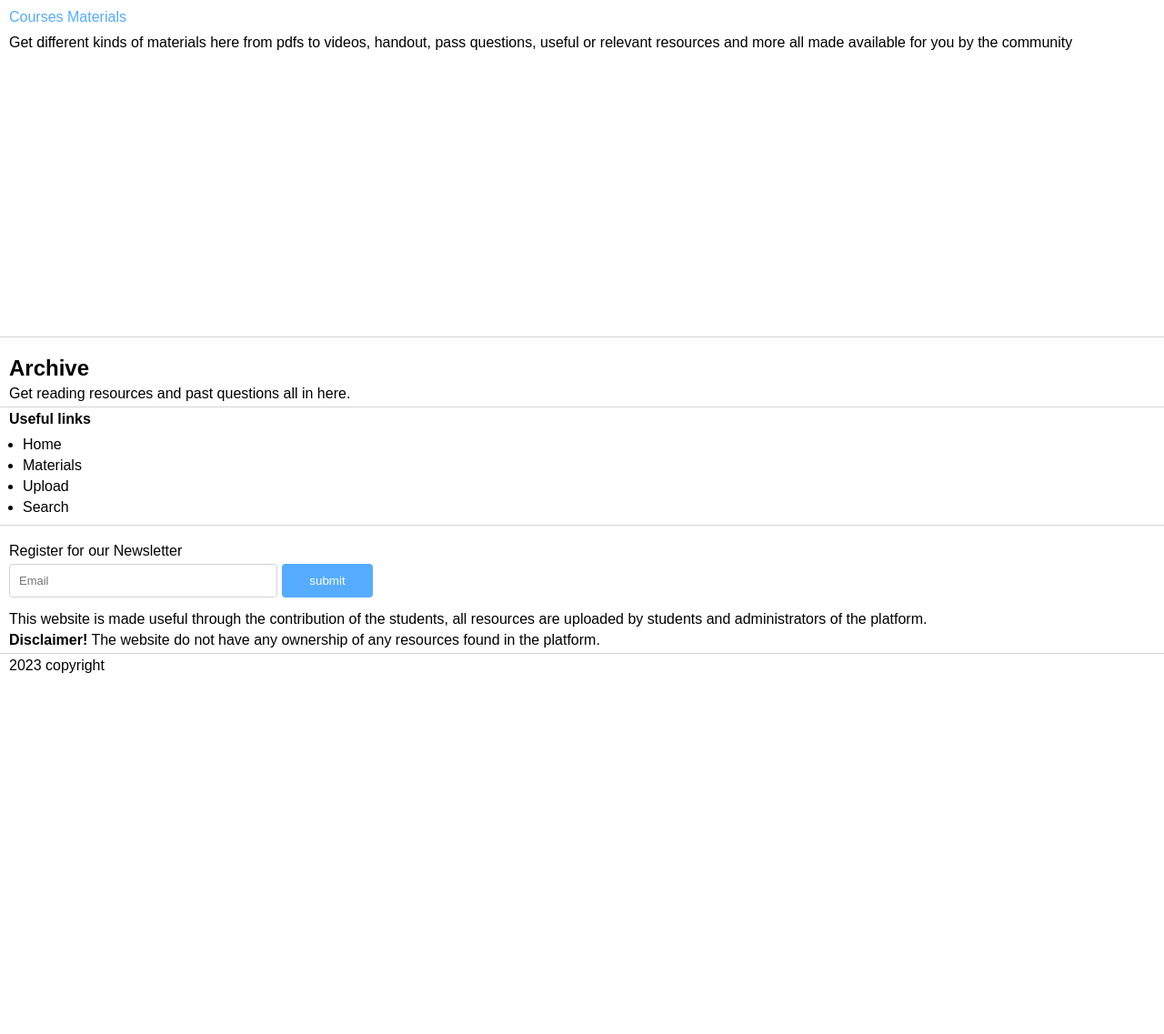
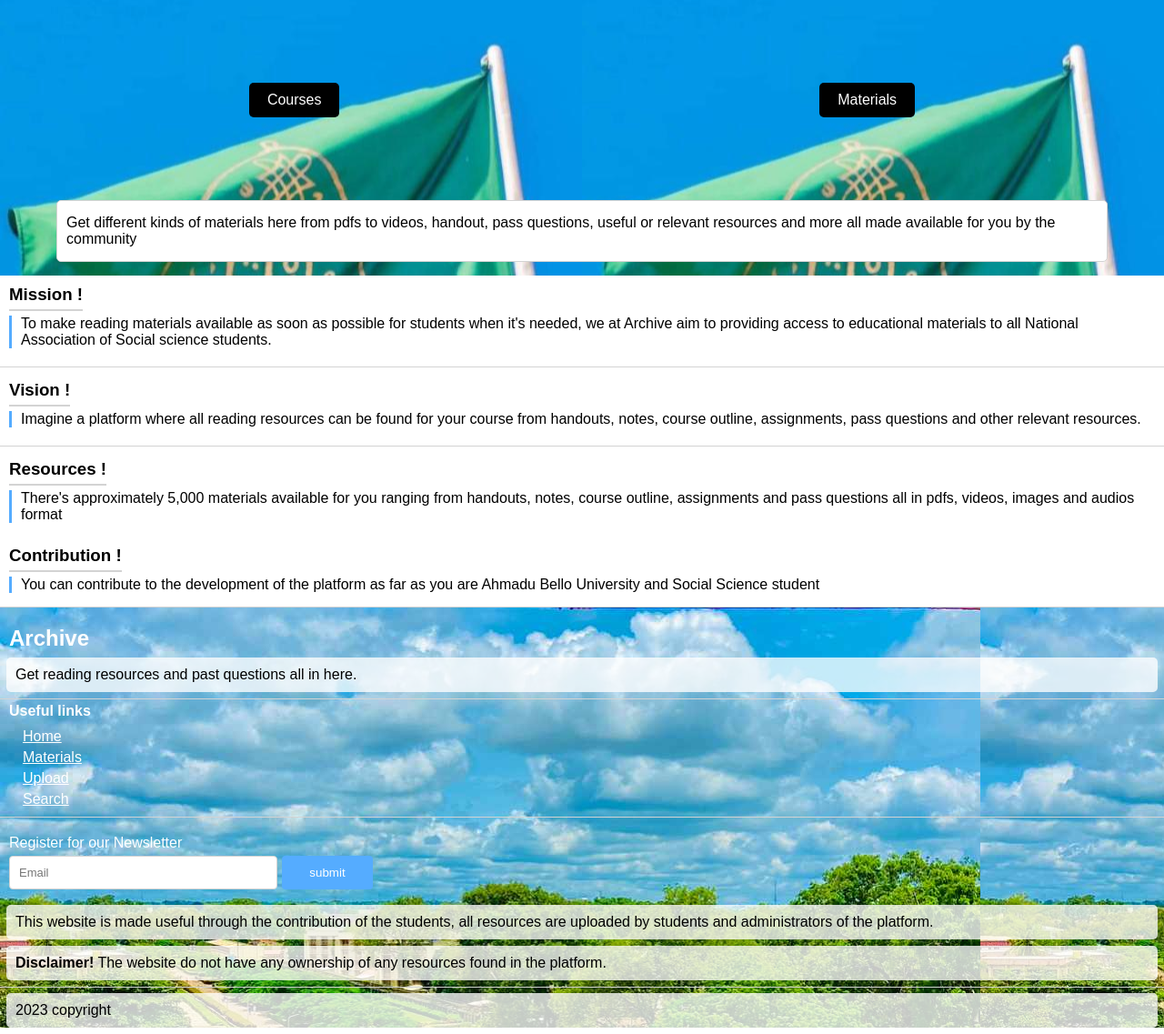
Before and after one commit to jafarjtown/Student-website-, a Django app: page / in a window 1280 px wide. Shown: the part 104-1241 px from the top of the page at 91% size. Before the commit the page ends 844 px from the top, so only its background shows below. Run offline with Django 4.2, Linux system fonts and the light colour scheme.

Commit message:
update index file and modify urls

```diff
--- a/app/urls.py
+++ b/app/urls.py
@@ -7,8 +7,8 @@ from . import views
 urlpatterns = [
     path('', views.index, name='index'),
     path('upload', views.upload, name='upload'),
-    path('material_list/', views.material_list, name='material_list'),
-    path('search_materials/', views.search_materials, name='search'),
+    path('materials/', views.material_list, name='material_list'),
+    path('search/materials/', views.search_materials, name='search'),
     path("api/courses/<int:dep>/<int:lev>/", views.courses_api, name="courses-api"),
     path("timetables/", views.timetable_view, name="timetables"),
     path("timetables/<int:id>/", views.timetable, name="timetable"),
--- a/static/css/style.css
+++ b/static/css/style.css
@@ -97,27 +97,63 @@ header nav{
         }
 
 .hero{
-    height: 350px;
     gap: 5px;
     display: flex;
     flex-direction: column;
     align-items: center;
+    background-image: url('/static/imgs/hero.jpg');
+    background-position: 0;
+
 }
-.hero > div{
+.hero > div:first-of-type{
+    height: 200px;
+    display: flex;
+    justify-content: space-around;
+    align-items: center;
     width: 100%;
 }
-
-
+.hero > div:last-of-type{
+    background-color: white;
+    padding: 10px;
+    border-radius: 5px;
+    border: 1px solid lightgray;
+    margin: 5px 10px;
+    width: 90%;
+}
+.hero a{
+    padding: 10px 20px;
+    background-color: black;
+    color: white;
+    border-radius: 5px;
+}
+.sec > p{
+    padding-left: 10px;
+    border-left: 3px solid var(--primary-color);
+}
+.sec > h3{
+    border-bottom: 2px solid lightgray;
+    padding-bottom: 5px;
+    width: fit-content;
+}
 footer{
     border-top: .5px solid lightgray;
     padding-top: 20px;
+    background-image: url('/static/imgs/footer.jpg');
+    color: white;
 
 }
+footer > p{
+    background-color: #ffffffc5;
+    padding: 10px;
+    border-radius: 5px;
+    margin: 7px;
+    color: black;
+}
 footer a{
-    background-color: white;
-    color: black;
+    color: white;
     padding: 0;
-    font-weight: 400;
+    font-weight: 450;
+    text-decoration: underline;
 }
 footer >*{
     padding: 0 10px;
@@ -125,6 +161,7 @@ footer >*{
 footer ul{
     display: block;
     padding: 5px 10px;
+    list-style: none;
 
 }
 footer li{
--- a/templates/app/course.html
+++ b/templates/app/course.html
@@ -10,7 +10,7 @@
 
 {% block content %}
 
-{% include "app/libs/filter.html" %}
+{% include "app/libs/filter.html" with btn="Get Course"%}
 <section>
     {% if course %}
     <h2>Title : {{course.title}}</h2>
--- a/templates/app/index.html
+++ b/templates/app/index.html
@@ -8,15 +8,35 @@
 <section class="hero">
 
     <div>
-        <a href="">Courses</a>
-        <a href="">Materials</a>
+        <a href="{% url "course" %}">Courses</a>
+        <a href="{% url "material_list" %}">Materials</a>
     </div>
     <div>
         <p>Get different kinds of materials here from pdfs to videos, handout, pass questions, useful or relevant resources and more all made available for you by the community</p>
     </div>
 
 </section>
+<section class="sec">
+    <h3>Mission !</h3>
+    <p>
+        To make reading materials available as soon as possible for students when it's needed, we at Archive aim to providing access to educational materials to all National Association of Social science students.
+    </p>
+</section>
+<div class="hr"></div>
+<section class="sec">
+    <h3>Vision !</h3>
+    <p>Imagine a platform where all reading resources can be found for your course from handouts, notes, course outline, assignments, pass questions and other relevant resources.</p>
+</section>
+<div class="hr"></div>
+<section class="sec">
+    <h3>Resources !</h3>
+    <p>There's approximately 5,000 materials available for you ranging from handouts, notes, course outline, assignments and pass questions all in pdfs, videos, images and audios format</p>
 
+</section>
+<section class="sec">
+    <h3>Contribution !</h3>
+    <p>You can contribute to the development of the platform as far as you are Ahmadu Bello University and Social Science student</p>
+</section>
 
 
 {% endblock content %}
```
Also changed, not shown: static/imgs/footer.jpg (added), static/imgs/hero.jpg (added).
